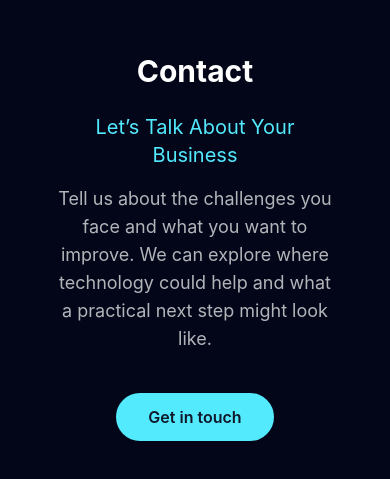
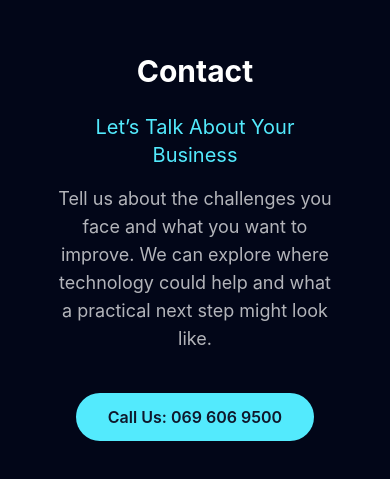
Before and after one commit to infinitron-albania/infinitron-landing, a React (Vite) app: page / in a window 390 px wide. Shown: the part 7718-8197 px from the top of the page. Built offline with nearby package versions, Linux system fonts and the light colour scheme.

Commit message:
feat: phone number contact added

```diff
--- a/src/content/al.ts
+++ b/src/content/al.ts
@@ -107,21 +107,9 @@ export const al = {
         tagline: 'Le të flasim për biznesin tuaj',
         text: 'Na tregoni sfidat me të cilat përballeni dhe çfarë dëshironi të përmirësoni. Së bashku mund të shqyrtojmë ku mund t’ju ndihmojë teknologjia dhe cili mund të jetë hapi i ardhshëm praktik.',
         button: 'Na kontaktoni',
-        form: {
-            name: 'Emri',
-            email: 'Email',
-            company: 'Kompania (opsionale)',
-            message: 'Mesazhi',
-            send: 'Dërgo mesazhin',
-            sending: 'Duke dërguar...',
-            success: 'Faleminderit! Mesazhi u dërgua, do t\'ju kontaktojmë së shpejti.',
-            error: 'Diçka shkoi keq. Ju lutemi provoni përsëri.',
-        },
-        details: [
-            { label: 'Email', value: 'info@infinitron.al' },
-            { label: 'Telefon', value: '+355 00 000 0000' },
-            { label: 'Adresa', value: 'Tiranë, Shqipëri' },
-        ],
+        phone: '069 606 9500',
+        phoneHref: '+355696069500',
+        callLabel: 'Telefononi',
     },
      team : {
         titleLine1: 'Ekipi i',
@@ -135,7 +123,7 @@ export const al = {
                 bio: 'Përvoja ime në sipërmarrje, drejtim biznesi dhe sektorin publik më ka treguar se teknologjia merr vlerë të vërtetë kur u përgjigjet sfidave konkrete dhe hap rrugë të reja për zhvillim.\n' +
                     'Me Infinitron, synoj të ndërtoj një kompani që i ndihmon bizneset të punojnë më me efikasitet, të përmirësojnë proceset dhe të shfrytëzojnë potencialin që ofron teknologjia.\n' +
                     'Për mua, suksesi nuk qëndron vetëm te zgjidhja që krijojmë, por te ndryshimi që ajo sjell në mënyrën se si funksionon një biznes.\n',
-                photo: './team/ervis.png',
+                photo: './team/ervis.webp',
                 linkedin: '#',
                 email: 'ervis@infinitron.al',
             },
@@ -145,7 +133,7 @@ export const al = {
                 bio: 'Një ide e mirë ka nevojë për komunikimin e duhur që të kuptohet, të krijojë lidhje dhe të fitojë besim. Përvoja ime në media, komunikim publik dhe marketing digjital më ka ndihmuar të kuptoj se si një mesazh mund të kthehet në një identitet të dallueshëm.\n' +
                     'Në Infinitron, kujdesem që vizioni dhe zgjidhjet tona teknologjike të komunikohen në mënyrë të qartë, krijuese dhe të afërt me bizneset. Qëllimi im është të ndërtoj një komunikim që jo vetëm prezanton atë që bëjmë, por e bën të kuptueshme vlerën që sjellim.\n' +
                     'Sepse një markë e fortë nuk dallohet vetëm nga ajo që ofron, por edhe nga mënyra se si komunikon dhe lidh njerëzit me vizionin e saj.\n',
-                photo: './team/greta.png',
+                photo: './team/greta.webp',
                 linkedin: '#',
                 email: 'greta@infinitron.al',
             },
@@ -155,7 +143,7 @@ export const al = {
                 bio: 'Dizajni është më shumë sesa pamja vizuale: është mënyra se si një ide bëhet e kuptueshme dhe një përvojë digjitale funksionon natyrshëm. Formimi im në Menaxhim Komunikimi, me fokus në Branding, Reklama dhe Marrëdhënie me Publikun, në Universitetin e Wrocław-it në Poloni, si dhe përvojat akademike në Gjermani dhe Portugali, kanë formësuar qasjen time krijuese.\n' +
                     'Në punën time, ndërthur estetikën, strategjinë dhe funksionalitetin për të krijuar identitete vizuale dhe zgjidhje digjitale që i përgjigjen nevojave të përdoruesve.\n' +
                     'Rezultati që synoj është një teknologji që nuk është vetëm moderne në pamje, por edhe intuitive, e dobishme dhe e lehtë për t\'u përdorur.\n',
-                photo: './team/dejv.png',
+                photo: './team/dejv.webp',
                 linkedin: '#',
                 email: 'david@infinitron.al',
             },
@@ -165,7 +153,7 @@ export const al = {
                 bio: 'Më tërheq zhvillimi i softuerit dhe krijimi i zgjidhjeve digjitale që i kthejnë idetë në funksionalitete konkrete. Përvoja ime përfshin zhvillimin e platformave web full stack, si dhe punën me inteligjencën artificiale dhe analizën e të dhënave.\n' +
                     'Në Infinitron, kontribuoj në projektimin dhe zhvillimin e platformës softuerike, nga arkitektura e sistemit dhe planifikimi i zgjidhjeve teknike, deri te shndërrimi i kërkesave të biznesit në funksionalitete praktike.\n' +
                     'Për mua, një zgjidhje e mirë teknologjike duhet të jetë e menduar me kujdes, funksionale dhe e ndërtuar për t’iu përgjigjur nevojave reale të përdoruesve.\n',
-                photo: './team/stiven.png',
+                photo: './team/stiven.webp',
                 linkedin: '#',
                 email: 'stiven@infinitron.al',
             },
@@ -175,7 +163,7 @@ export const al = {
                 bio: 'Në vitin e pestë të jetës, Lapo ka vendosur të provojë edhe punën. Labradori ynë ngjyrë çokollate i bashkohet Infinitron si Enthusiastic Officer, me përgjegjësi të qarta: të mbajë entuziazmin lart, stresin poshtë dhe të mos lërë askënd pa përshëndetur.\n' +
                     'Një burim i pashtershëm frymëzimi dhe antistresi, Lapo na kujton se edhe sfidat më të mëdha përballohen më lehtë me pak lojë dhe një shëtitje. Nuk shkruan kod dhe nuk merret me buxhete, por është gjithmonë i gatshëm të marrë meritat kur ekipi ndihet mirë.\n' +
                     'Pagën e negocion në biskota. Përkëdheljet janë pjesë e paketës së përfitimeve.\n',
-                photo: './team/lapo.png',
+                photo: './team/lapo.webp',
             }
 
         ] as TeamMember[],
--- a/src/content/en.ts
+++ b/src/content/en.ts
@@ -107,21 +107,9 @@ export const en = {
         tagline: 'Let’s Talk About Your Business',
         text: 'Tell us about the challenges you face and what you want to improve. We can explore where technology could help and what a practical next step might look like.',
         button: 'Get in touch',
-        form: {
-            name: 'Emri',
-            email: 'Email',
-            company: 'Kompania (opsionale)',
-            message: 'Mesazhi',
-            send: 'Dërgo mesazhin',
-            sending: 'Duke dërguar...',
-            success: 'Faleminderit! Mesazhi u dërgua, do t\'ju kontaktojmë së shpejti.',
-            error: 'Diçka shkoi keq. Ju lutemi provoni përsëri.',
-        },
-        details: [
-            { label: 'Email', value: 'info@infinitron.al' },
-            { label: 'Telefon', value: '+355 00 000 0000' },
-            { label: 'Adresa', value: 'Tiranë, Shqipëri' },
-        ],
+        phone: '069 606 9500',
+        phoneHref: '+355696069500',
+        callLabel: 'Call Us',
     },
     team : {
         titleLine1: 'Ekipi i',
@@ -135,7 +123,7 @@ export const en = {
                 bio: 'My experience in entrepreneurship, business leadership, and the public sector has shown me that technology creates real value when it addresses practical challenges and opens new paths for growth.\n' +
                     'With Infinitron, my goal is to build a company that helps businesses work more efficiently, improve their processes, and make the most of what technology has to offer.\n' +
                     'To me, success is not just about the solution we create, but the difference it makes to the way a business operates.',
-                photo: './team/ervis.png',
+                photo: './team/ervis.webp',
                 linkedin: '#',
                 email: 'ervis@infinitron.al',
             },
@@ -145,7 +133,7 @@ export const en = {
                 bio: 'A good idea needs the right communication to be understood, build connections, and earn trust. My experience in media, public communication, and digital marketing has helped me understand how a message can become a distinctive identity.\n' +
                     'At Infinitron, I ensure that our vision and technology solutions are communicated clearly, creatively, and in a way that resonates with businesses. My goal is to build communication that not only presents what we do, but also makes the value we deliver easy to understand.\n' +
                     'Because a strong brand is defined not only by what it offers, but also by how it communicates and connects people with its vision.',
-                photo: './team/greta.png',
+                photo: './team/greta.webp',
                 linkedin: '#',
                 email: 'greta@infinitron.al',
             },
@@ -155,7 +143,7 @@ export const en = {
                 bio: 'Design is about more than visual appearance: it is how an idea becomes understandable and a digital experience feels intuitive. My academic background in Communication Management, with a focus on Branding, Advertising, and Public Relations at the University of Wrocław in Poland, along with academic experiences in Germany and Portugal, has shaped my creative approach.\n' +
                     'In my work, I bring together aesthetics, strategy, and functionality to create visual identities and digital solutions that meet users’ needs.\n' +
                     'My aim is to create technology that is not only modern in appearance, but also intuitive, useful, and easy to use.',
-                photo: './team/dejv.png',
+                photo: './team/dejv.webp',
                 linkedin: '#',
                 email: 'david@infinitron.al',
             },
@@ -165,7 +153,7 @@ export const en = {
                 bio: 'I am passionate about software development and creating digital solutions that turn ideas into practical functionality. My experience includes full-stack web platform development, as well as working with artificial intelligence and data analysis.\n' +
                     'At Infinitron, I contribute to the design and development of the software platform, from system architecture and technical planning to turning business requirements into practical features.\n' +
                     'To me, a good technology solution should be carefully designed, functional, and built to meet users’ real needs.\n',
-                photo: './team/stiven.png',
+                photo: './team/stiven.webp',
                 linkedin: '#',
                 email: 'stiven@infinitron.al',
             },
@@ -175,7 +163,7 @@ export const en = {
                 bio: 'Now in his fifth year of life, Lapo has decided to give working a try. Our chocolate Labrador joins Infinitron as Enthusiastic Officer with a clear brief: keep spirits high, stress levels low, and make sure everyone gets a proper welcome.\n' +
                     'An endless source of inspiration and stress relief, Lapo reminds us that even the biggest challenges feel more manageable after a little play and a good walk. He doesn’t write code or handle budgets, but he’s always happy to take the credit when the team is in a good mood.\n' +
                     'His salary is negotiated in treats. Belly rubs are part of the benefits package.\n',
-                photo: './team/lapo.png',
+                photo: './team/lapo.webp',
             }
 
         ] as TeamMember[],
--- a/src/sections/ContactUs.tsx
+++ b/src/sections/ContactUs.tsx
@@ -1,4 +1,3 @@
-import { Link } from 'react-router-dom'
 import Reveal from '../components/Reveal'
 import Section from '../components/Section'
 import { useLang } from '../i18n/useLang.ts'
@@ -22,12 +21,12 @@ export default function ContactUs() {
                     </Reveal>
 
                     <Reveal delay={0.45}>
-                        <Link
-                            to="/contact"
-                            className="relative mt-10 inline-block rounded-full bg-cyan-300 px-8 py-3 font-semibold text-slate-900 transition-transform hover:scale-105"
+                        <a
+                            href={`tel:${contact.phoneHref}`}
+                            className="relative mt-10 inline-flex items-center gap-3 rounded-full bg-cyan-300 px-8 py-3 font-semibold text-slate-900 transition-transform hover:scale-105 active:scale-95"
                         >
-                            {contact.button}
-                        </Link>
+                            {contact.callLabel}: {contact.phone}
+                        </a>
                     </Reveal>
                 </div>
             </Reveal>
```
